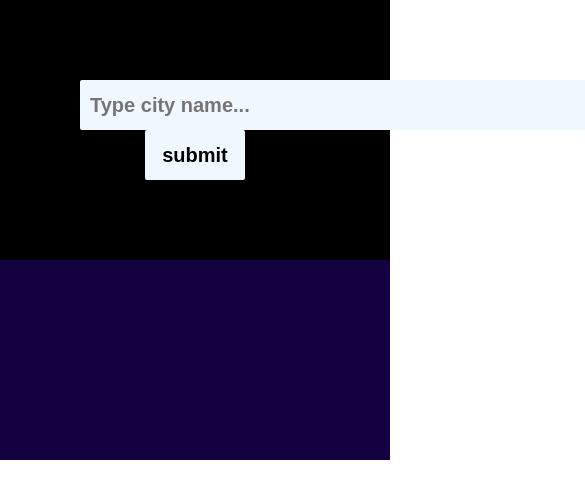
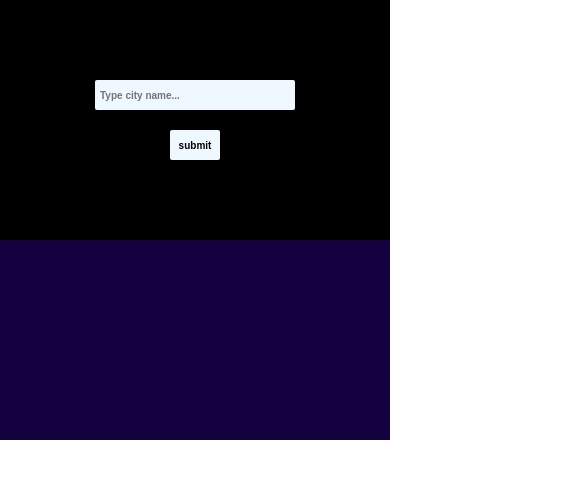
Before and after one commit to NikhilMourya/Weather, a plain HTML site: page index.html in a window 390 px wide. Shown: the top 498 px of the page, 585 px wide, since content can reach past the window. Drawn offline with Linux system fonts and the light colour scheme.

Commit message:
Update style.css

```diff
--- a/style.css
+++ b/style.css
@@ -43,3 +43,27 @@ input[type="submit"]{
     padding:20px;
     text-transform: capitalize;
 }
+
+
+@media(max-width:500px){
+    input[type="text"]{
+        height: 30px;
+        width: 200px;
+        background-color: aliceblue;
+        font-weight: bold;
+        font-size: 10px;
+        border: none;
+        border-radius: 2px;
+        padding: 5px;
+    }
+    input[type="submit"]{
+        height: 30px;
+        width: 50px;
+        background-color: aliceblue;
+        font-weight: bold;
+        font-size: 10px;
+        border: none;
+        border-radius: 2px;
+        margin-top: 20px;
+    }
+}
```
